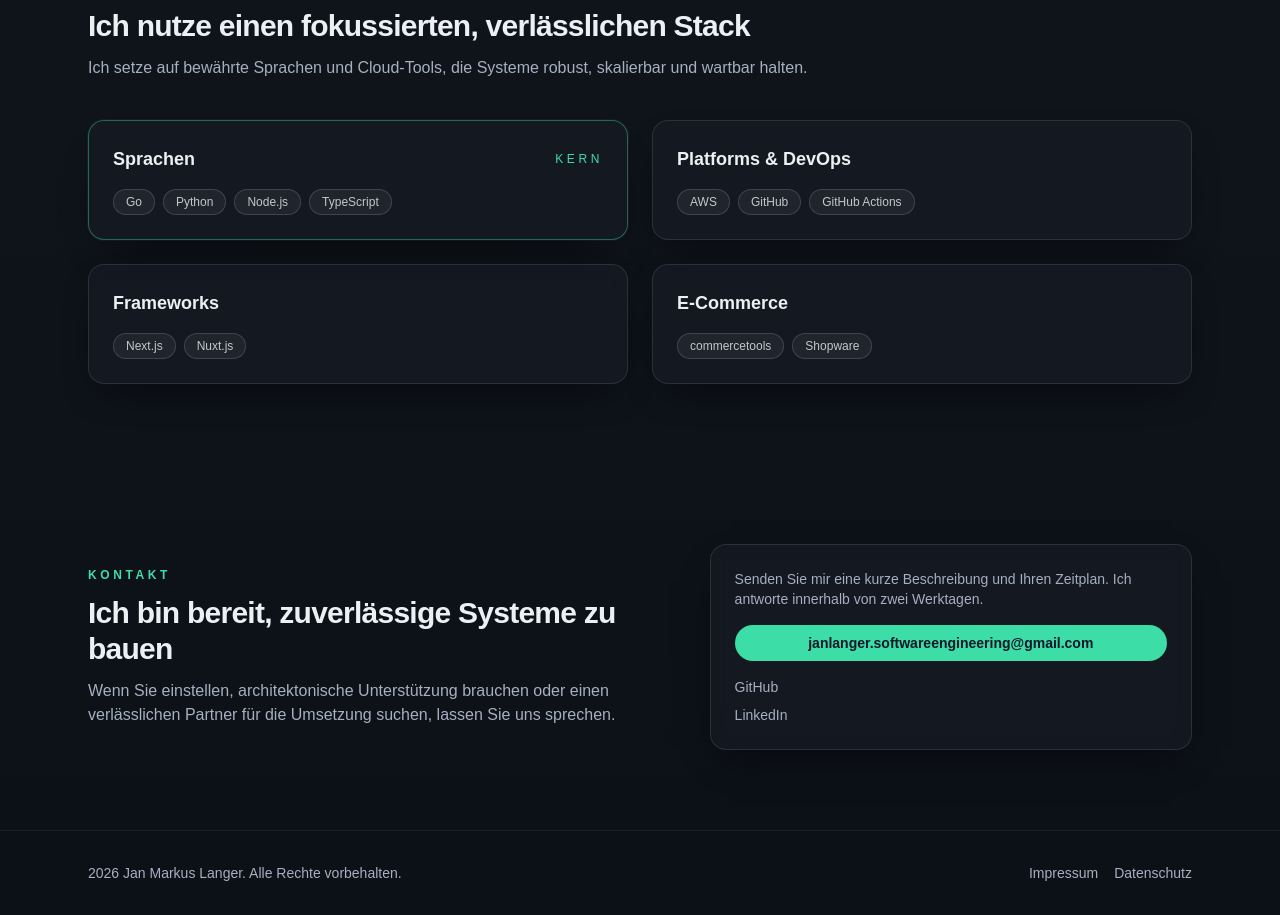
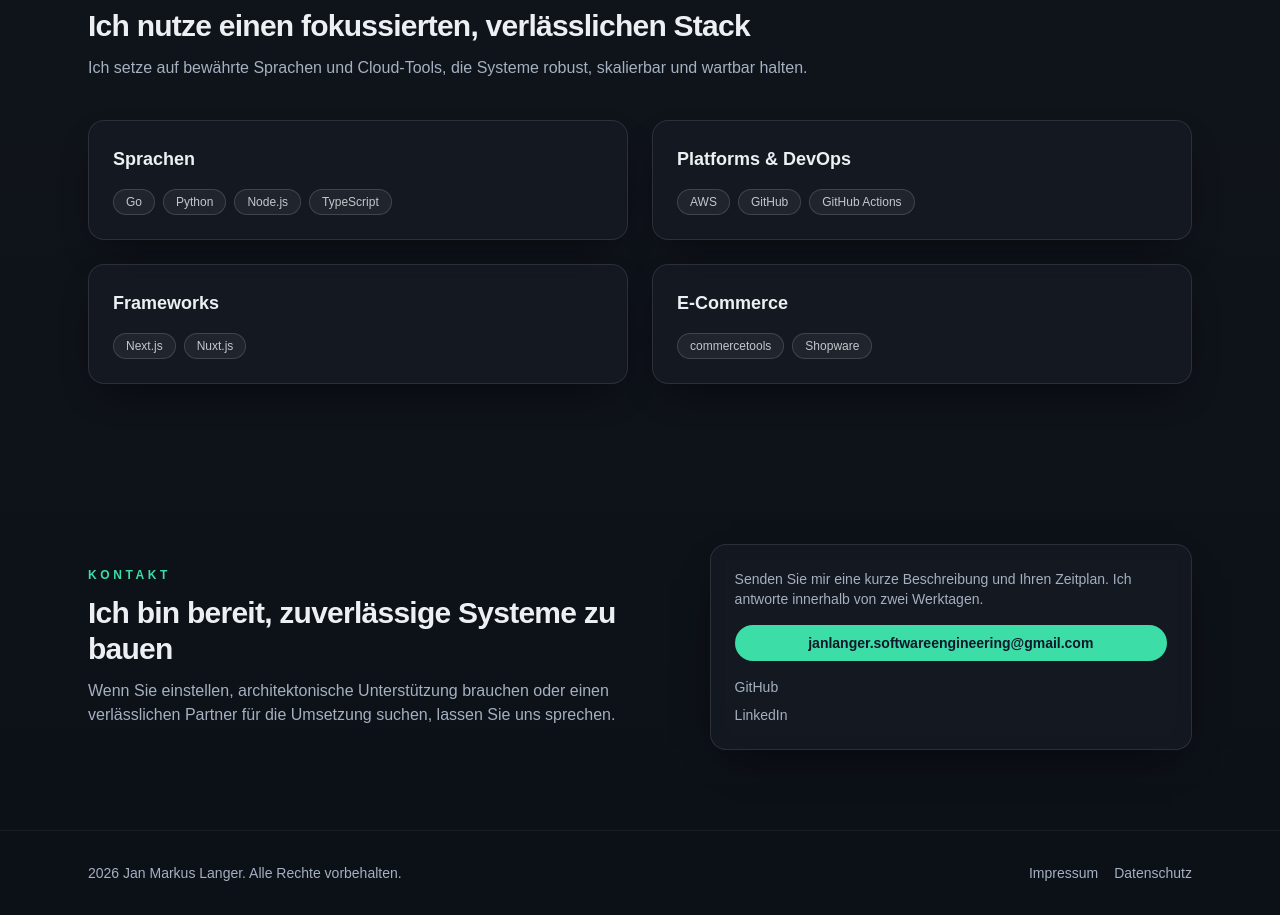
Before and after one commit to janmarkuslanger/janmarkuslanger.github.io, a React (Vite) app: page / in a window 1280 px wide. Shown: the part 1500-2415 px from the top of the page. Built offline with nearby package versions, Linux system fonts and the light colour scheme; a web font is replaced by a local one.

Commit message:
emphasis remove

```diff
--- a/src/components/TechGroup.jsx
+++ b/src/components/TechGroup.jsx
@@ -1,15 +1,8 @@
-const TechGroup = ({ title, items, emphasis = false }) => {
+const TechGroup = ({ title, items }) => {
   return (
-    <div
-      className={`card h-full ${
-        emphasis ? 'border-accent/40 shadow-glow' : 'border-white/10'
-      }`}
-    >
+    <div className="card h-full">
       <div className="flex items-center justify-between">
         <h3 className="text-lg font-semibold text-text">{title}</h3>
-        {emphasis ? (
-          <span className="text-xs uppercase tracking-[0.3em] text-accent">Kern</span>
-        ) : null}
       </div>
       <div className="mt-4 flex flex-wrap gap-2">
         {items.map((item) => (
--- a/src/data/tech.js
+++ b/src/data/tech.js
@@ -1,7 +1,6 @@
 export const techStack = [
   {
     title: 'Sprachen',
-    emphasis: true,
     items: ['Go', 'Python', 'Node.js', 'TypeScript'],
   },
   {
```
